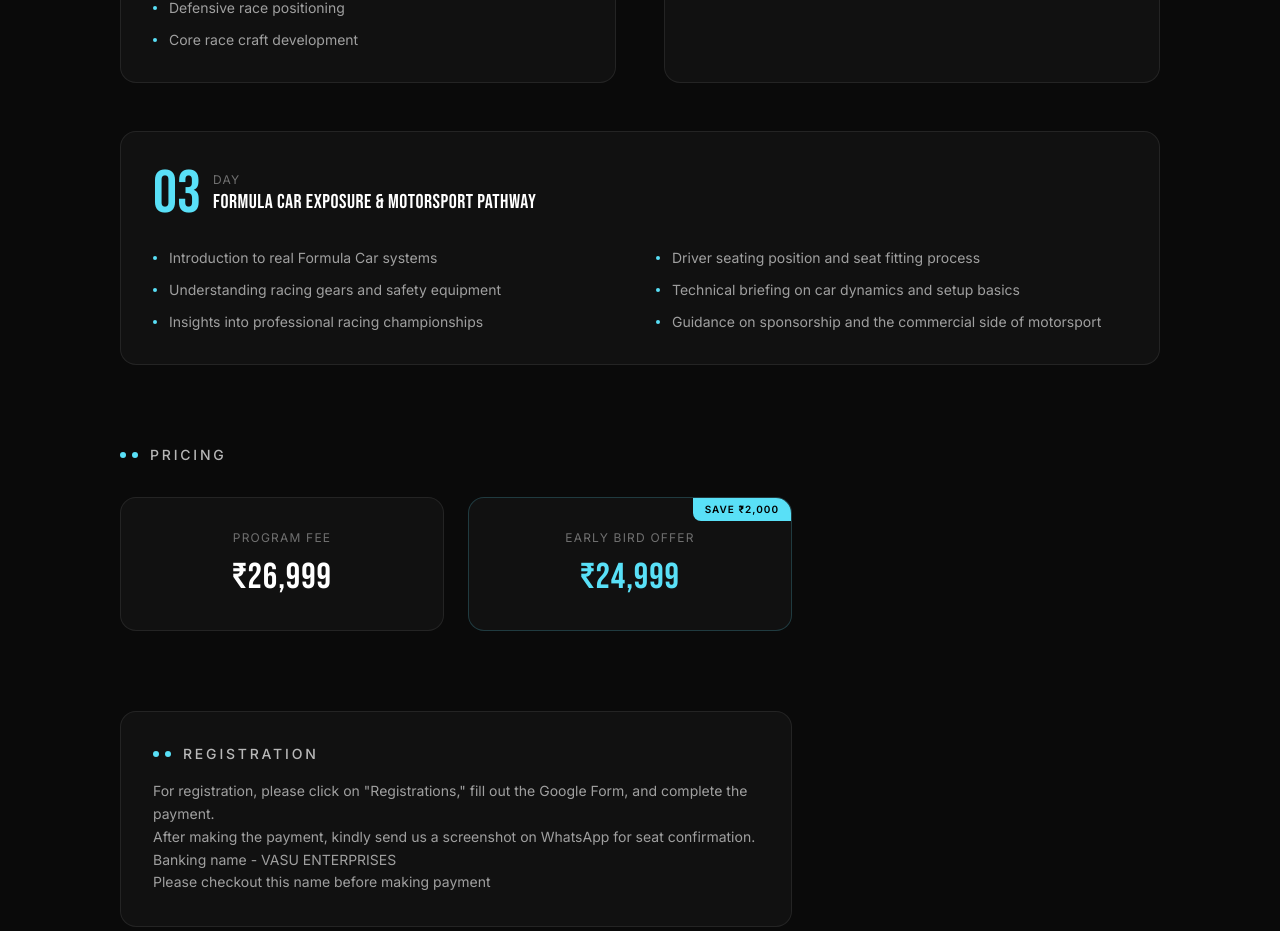
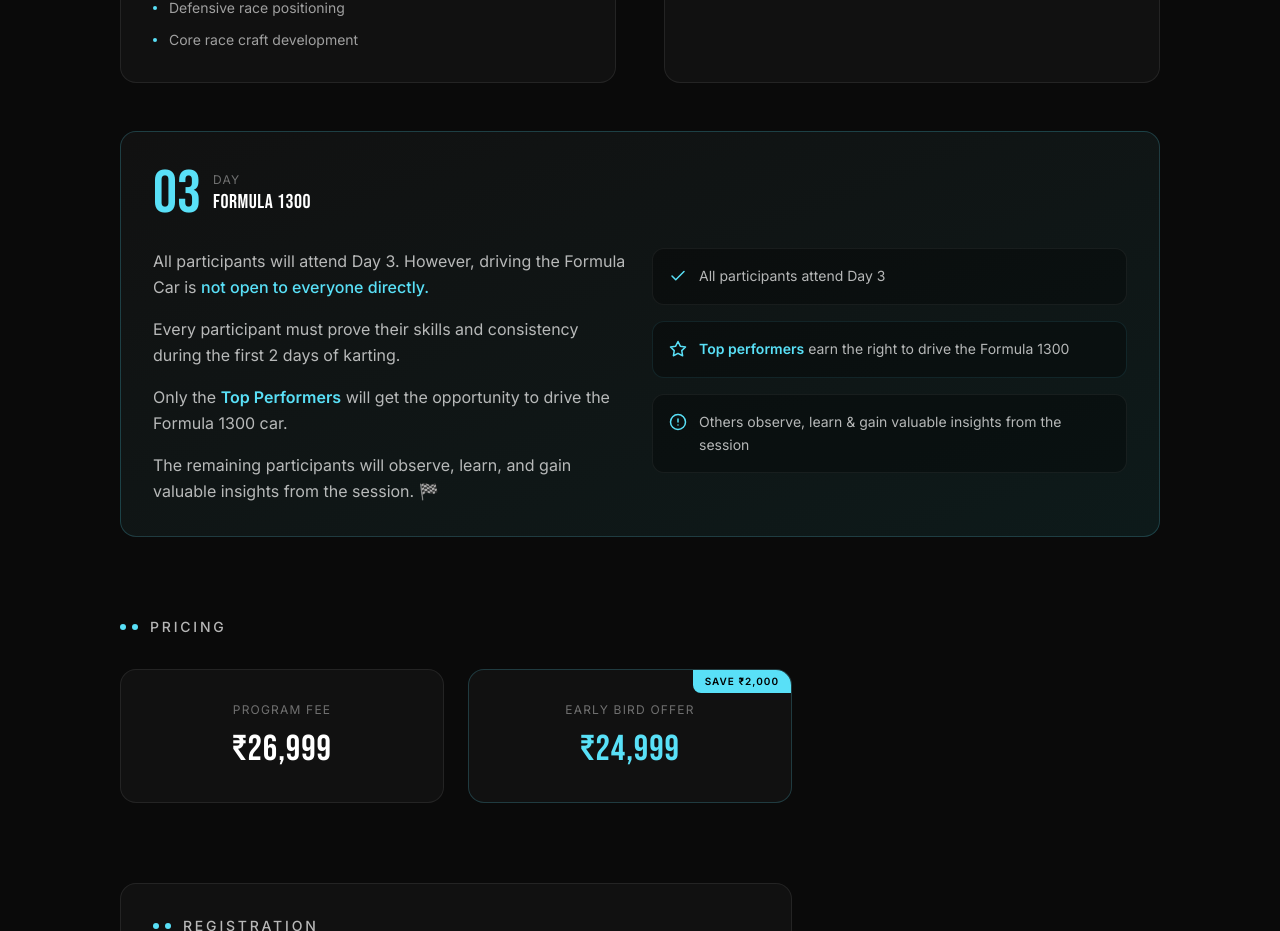
Before and after one commit to thecodinganvil/throttle_connectors, a Next.js app: page /academy/bangalore in a window 1280 px wide. Shown: the part 3060-3991 px from the top of the page. Built offline with nearby package versions, Linux system fonts and the light colour scheme.

Commit message:
feat: done with content update in bangalore section

```diff
--- a/src/app/academy/bangalore/page.tsx
+++ b/src/app/academy/bangalore/page.tsx
@@ -470,7 +470,7 @@ export default function BangaloreAcademy() {
             </div>
 
             {/* Day 3 – Full Width */}
-            <div className="bg-[#111111] rounded-2xl p-6 sm:p-8 border border-white/[0.08]">
+            <div className="bg-gradient-to-br from-[#111111] to-[#0d1a1a] rounded-2xl p-6 sm:p-8 border border-cyan/20">
               <div className="flex items-center gap-3 mb-6">
                 <span className="font-[family-name:var(--font-bebas)] text-cyan text-5xl sm:text-6xl leading-none">
                   03
@@ -480,27 +480,73 @@ export default function BangaloreAcademy() {
                     Day
                   </p>
                   <p className="font-[family-name:var(--font-bebas)] text-white text-xl tracking-wide">
-                    Formula Car Exposure &amp; Motorsport Pathway
+                    Formula 1300
                   </p>
                 </div>
               </div>
-              <div className="grid grid-cols-1 sm:grid-cols-2 gap-x-8 gap-y-3">
-                {[
-                  "Introduction to real Formula Car systems",
-                  "Driver seating position and seat fitting process",
-                  "Understanding racing gears and safety equipment",
-                  "Technical briefing on car dynamics and setup basics",
-                  "Insights into professional racing championships",
-                  "Guidance on sponsorship and the commercial side of motorsport",
-                ].map((item) => (
-                  <li
-                    key={item}
-                    className="flex items-start gap-3 text-white/60 text-sm list-none"
-                  >
-                    <span className="w-1 h-1 rounded-full bg-cyan mt-2 flex-shrink-0" />
-                    {item}
-                  </li>
-                ))}
+
+              <div className="grid grid-cols-1 sm:grid-cols-2 gap-6">
+                {/* Left – description */}
+                <div className="space-y-4">
+                  <p className="text-white/70 text-sm sm:text-base leading-relaxed">
+                    All participants will attend Day 3. However, driving the
+                    Formula Car is{" "}
+                    <span className="text-cyan font-medium">
+                      not open to everyone directly.
+                    </span>
+                  </p>
+                  <p className="text-white/70 text-sm sm:text-base leading-relaxed">
+                    Every participant must prove their skills and consistency
+                    during the first 2 days of karting.
+                  </p>
+                  <p className="text-white/70 text-sm sm:text-base leading-relaxed">
+                    Only the{" "}
+                    <span className="text-cyan font-semibold">
+                      Top Performers
+                    </span>{" "}
+                    will get the opportunity to drive the Formula 1300 car.
+                  </p>
+                  <p className="text-white/70 text-sm sm:text-base leading-relaxed">
+                    The remaining participants will observe, learn, and gain
+                    valuable insights from the session. 🏁
+                  </p>
+                </div>
+
+                {/* Right – highlight badges */}
+                <div className="flex flex-col gap-4">
+                  <div className="flex items-start gap-3 bg-black/30 rounded-xl p-4 border border-white/[0.06]">
+                    <span className="text-cyan mt-0.5">
+                      <svg width="18" height="18" viewBox="0 0 24 24" fill="none" stroke="currentColor" strokeWidth="2" strokeLinecap="round" strokeLinejoin="round">
+                        <polyline points="20 6 9 17 4 12" />
+                      </svg>
+                    </span>
+                    <p className="text-white/70 text-sm leading-relaxed">
+                      All participants attend Day 3
+                    </p>
+                  </div>
+                  <div className="flex items-start gap-3 bg-black/30 rounded-xl p-4 border border-cyan/10">
+                    <span className="text-cyan mt-0.5">
+                      <svg width="18" height="18" viewBox="0 0 24 24" fill="none" stroke="currentColor" strokeWidth="2" strokeLinecap="round" strokeLinejoin="round">
+                        <polygon points="12 2 15.09 8.26 22 9.27 17 14.14 18.18 21.02 12 17.77 5.82 21.02 7 14.14 2 9.27 8.91 8.26 12 2" />
+                      </svg>
+                    </span>
+                    <p className="text-white/70 text-sm leading-relaxed">
+                      <span className="text-cyan font-semibold">Top performers</span> earn the right to drive the Formula 1300
+                    </p>
+                  </div>
+                  <div className="flex items-start gap-3 bg-black/30 rounded-xl p-4 border border-white/[0.06]">
+                    <span className="text-cyan mt-0.5">
+                      <svg width="18" height="18" viewBox="0 0 24 24" fill="none" stroke="currentColor" strokeWidth="2" strokeLinecap="round" strokeLinejoin="round">
+                        <circle cx="12" cy="12" r="10" />
+                        <line x1="12" y1="8" x2="12" y2="12" />
+                        <line x1="12" y1="16" x2="12.01" y2="16" />
+                      </svg>
+                    </span>
+                    <p className="text-white/70 text-sm leading-relaxed">
+                      Others observe, learn &amp; gain valuable insights from the session
+                    </p>
+                  </div>
+                </div>
               </div>
             </div>
           </div>
```
